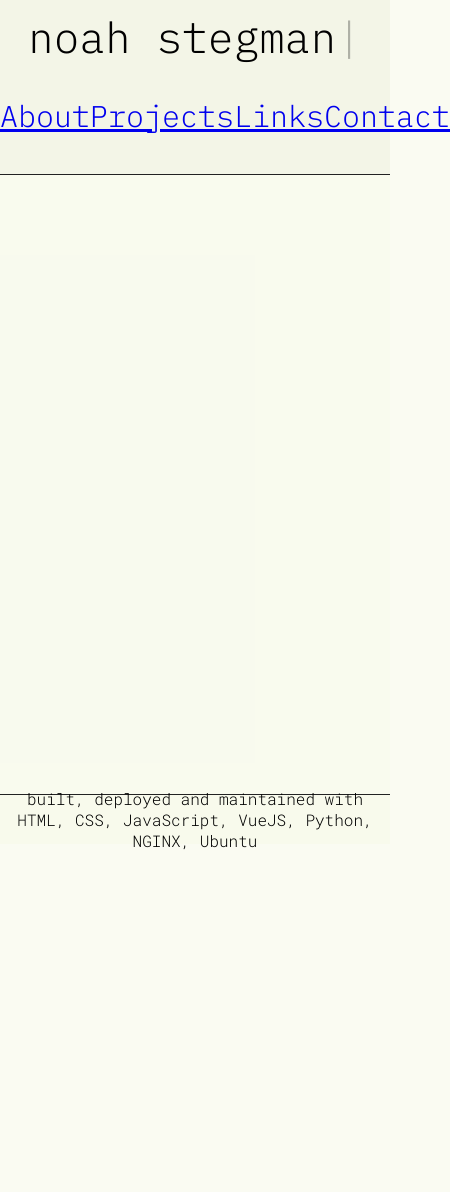
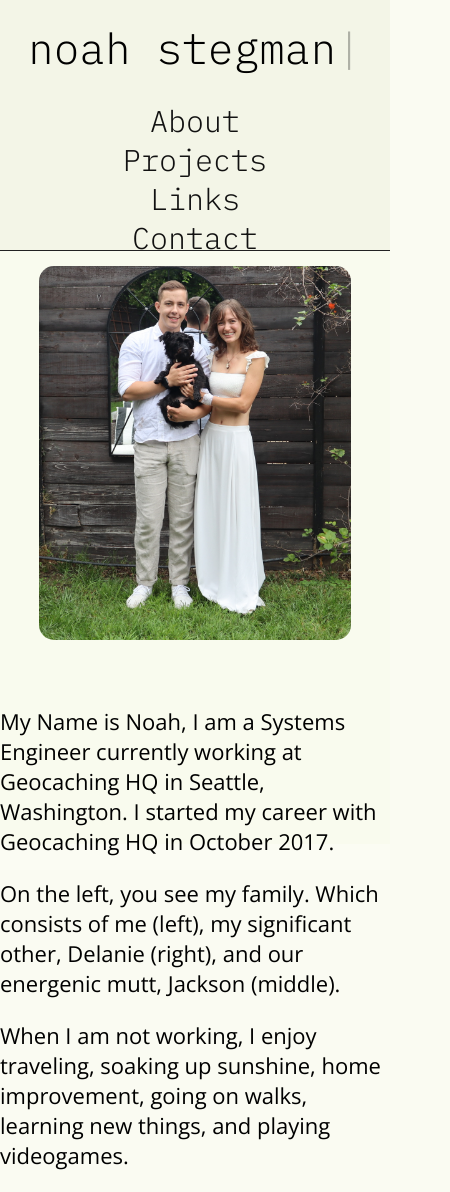
Before and after one commit to noahstegman/Portfolio-Vue, a Vue app in the folder portfolio/: page /about in a window 390 px wide. Shown: the whole page, 450 px wide, since content can reach past the window. Before the commit the page ends 851 px from the top, so only its background shows below. Built offline with nearby package versions, Linux system fonts and the light colour scheme.

Commit message:
lots of gross css. AboutView updates

```diff
--- a/portfolio/src/assets/main.css
+++ b/portfolio/src/assets/main.css
@@ -1,5 +1,4 @@
-@import url('https://fonts.googleapis.com/css2?family=IBM+Plex+Mono:wght@100;200;300&family=Roboto+Mono:wght@100;200;300;400&display=swap');
-
+@import url('https://fonts.googleapis.com/css2?family=IBM+Plex+Mono:wght@100;200;300&family=Open+Sans:wght@300&family=Roboto+Mono:wght@100;200;300;400&display=swap');
 body, html{
   padding: 0;
   margin: 0;
@@ -38,6 +37,19 @@ body, html{
 }
 }
 
+@media screen and (max-width: 716px) {
+    .nonnav-wrapper{
+        flex-direction: column;
+    }
+    .navigation{
+      height: 250px !important;
+    }
+    #message{
+      margin-top: -30px;
+      margin-bottom: 25px;
+    }
+}
+
 .link-wrapper{
   height: calc(100% - 225px);
   width: 100%;
--- a/portfolio/src/components/footer.vue
+++ b/portfolio/src/components/footer.vue
@@ -10,7 +10,6 @@
 
 .footer{
     border-top: 1px #222 solid;
-    height: 49px;
     width: 100%;
     display: flex;
     justify-content: center;
@@ -20,4 +19,16 @@
     font-weight: 300;
 }
 
+@media screen and (min-width: 715px) {
+  .footer {
+    height: 49px;
+  }
+}
+
+@media screen and (max-width: 716px) {
+  .footer {
+    display: none;
+  }
+}
+
 </style>
--- a/portfolio/src/components/nav.vue
+++ b/portfolio/src/components/nav.vue
@@ -21,7 +21,7 @@
 
 <template>
     <div class="navigation">
-        <div id="message" >noah stegman</div>
+        <div id="message"><RouterLink to="/">noah stegman</RouterLink></div>
         <div class="nonnav-wrapper" v-show="props.notHome">
             <RouterLink v-for="link in links" :to="`/${link.id}`" class="nonnav">
                 {{ link.id }}
@@ -55,5 +55,14 @@
         align-items: center
     }
 
+    a{
+        text-decoration: none;
+        color: #111;
+    }
+
+    .nonnav:hover{
+        border-bottom: 1px solid black;
+    }
+
 
 </style>
--- /dev/null
+++ b/portfolio/src/data/about.json
@@ -0,0 +1,9 @@
+{
+    "text":
+    [
+        "My Name is Noah, I am a Systems Engineer currently working at Geocaching HQ in Seattle, Washington. I started my career with Geocaching HQ in October 2017.",
+        "On the left, you see my family. Which consists of me (left), my significant other, Delanie (right), and our energenic mutt, Jackson (middle).",
+        "When I am not working, I enjoy traveling, soaking up sunshine, home improvement, going on walks, learning new things, and playing videogames."
+    ],
+   "img-url": "../src/assets/img/profile.png"
+}
--- a/portfolio/src/views/AboutView.vue
+++ b/portfolio/src/views/AboutView.vue
@@ -1,13 +1,74 @@
 <script setup>
 
 import navView from '../components/nav.vue';
-import footerView from '../components/footer.vue'
+import footerView from '../components/footer.vue';
+import about from '../data/about.json';
 
 </script>
 
 <template>
     <navView :notHome="true"/>
     <div class="link-wrapper">
+        <div class="about-wrapper">
+            <div class="img"><img v-bind:src="about['img-url']"/></div>
+            <div class="text">
+                <p v-for="paragraph in about.text">
+                    {{ paragraph }}
+                </p>
+            </div>
+        </div>
     </div>
     <footerView />
 </template>
+
+
+<style scoped>
+
+.about-wrapper{
+    width: 100%;
+    height: 100%;
+    display: flex;
+    align-items: center;
+    justify-content: space-evenly;
+}
+.img{
+    padding: 15px;
+}
+
+img{
+    height: auto;
+    border-radius: 15px;
+    width: calc(15vw + 200px);
+}
+
+.text{
+    padding-top: 25px;
+    font-family: 'Open Sans', sans-serif;
+    font-size: 22px;
+    max-width: 600px;
+}
+
+@media screen and (min-width: 716px) {
+    .about-wrapper{
+        flex-direction: row;
+    }
+    img{
+    height: auto;
+    border-radius: 15px;
+    width: calc(15vw + 200px);
+    }
+}
+@media screen and (max-width: 716px) {
+    .about-wrapper{
+        flex-direction: column;
+        height: fit-content;
+    }
+    img{
+    height: auto;
+    border-radius: 15px;
+    width: 80vw;
+    max-width: 400px;
+    }
+}
+
+</style>
```
Also changed, not shown: portfolio/src/App.vue (line endings or trailing spaces), portfolio/src/assets/img/profile.png (added).
